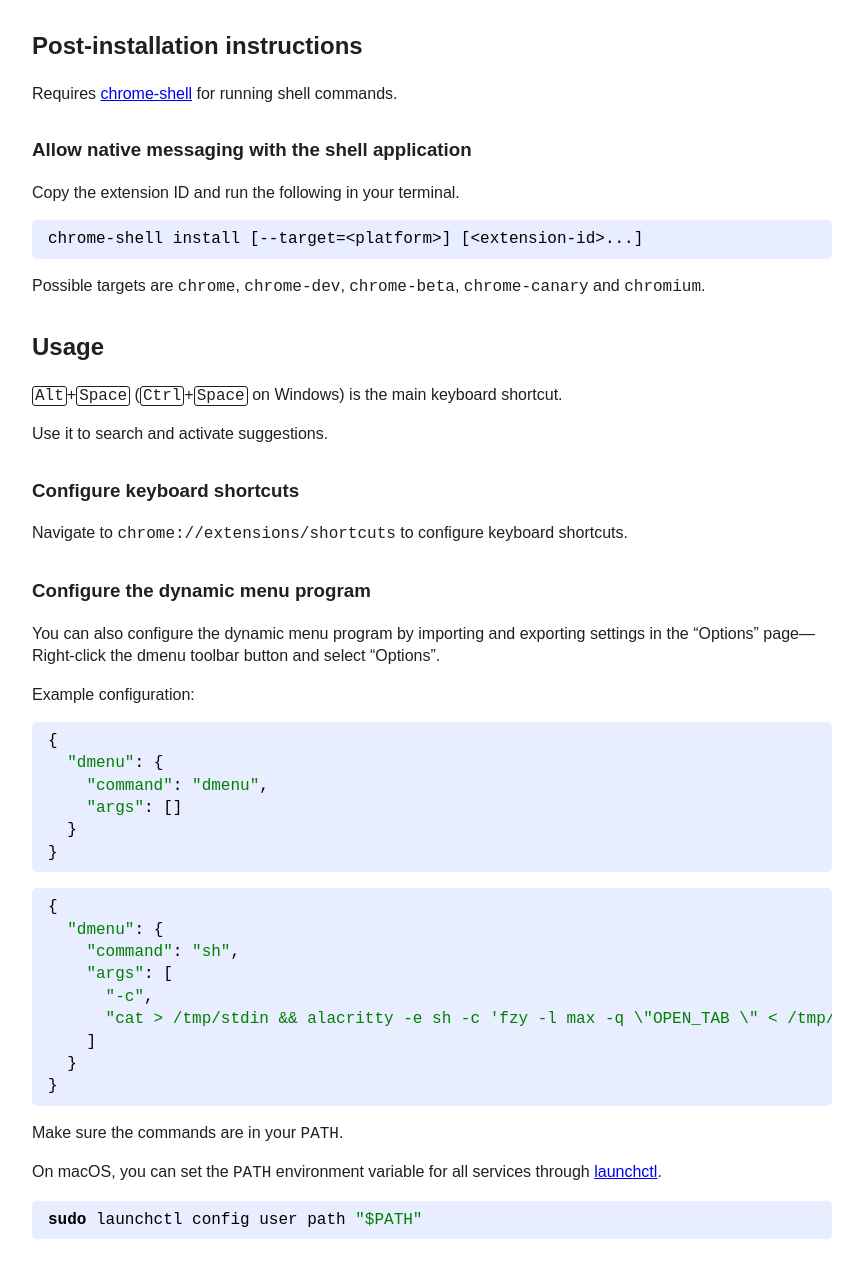
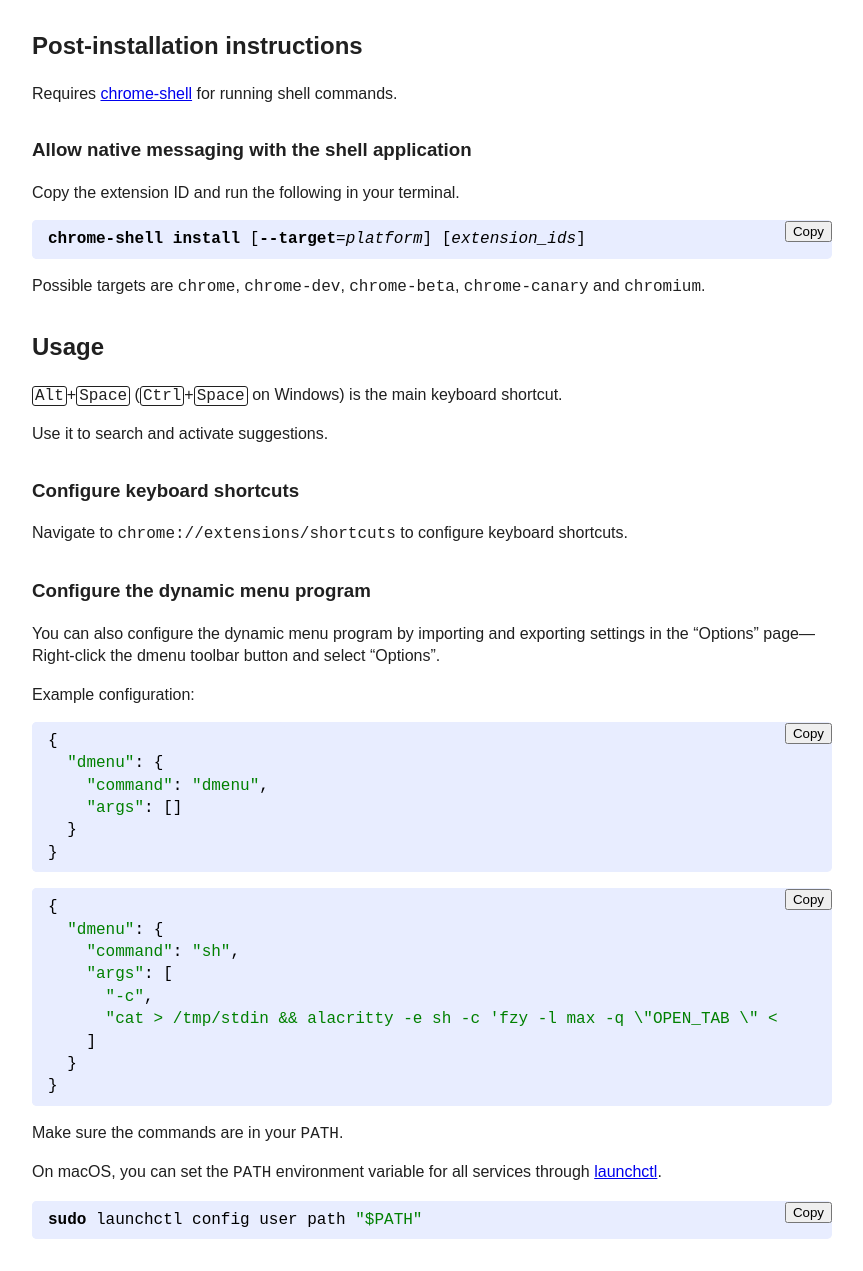
Before and after one commit to taupiqueur/chrome-dmenu, a browser extension: page src/manual/manual.html in a window 1280 px wide. Shown: the part 69-1340 px from the top of the page, without its empty margins (208-1071 px from the left). Drawn offline with Linux system fonts and the light colour scheme.

Commit message:
Add a “copy to clipboard” button to code blocks

```diff
--- a/src/manual/manual.css
+++ b/src/manual/manual.css
@@ -174,6 +174,19 @@
   font-style: italic;
 }
 
+.code-block-container {
+  display: flex;
+  justify-content: space-between;
+  margin-block: 1em;
+  border-radius: 0.3em;
+  background-color: var(--code-block-background-color);
+  color: var(--code-block-text-color);
+}
+
+.code-block-container pre:has(code) {
+  margin: 0;
+}
+
 pre {
   overflow: auto;
 }
--- a/src/manual/manual.html
+++ b/src/manual/manual.html
@@ -30,8 +30,21 @@
           <p>
             Copy the extension ID and run the following in your terminal.
           </p>
-          <pre><code>chrome-shell install [--target=&lt;platform&gt;] [&lt;extension-id&gt;...]
+          <div class="code-block-container">
+            <pre><code><b>chrome-shell</b> <b>install</b> [<b>--target</b>=<i>platform</i>] [<i>extension_ids</i>]
 </code></pre>
+            <div>
+              <button
+                aria-label="Copy"
+                data-copy-feedback="Copied!"
+                data-action="copyToClipboard"
+                value="chrome-shell install [--target=platform] [extension_ids]
+"
+              >
+                Copy
+              </button>
+            </div>
+          </div>
           <p>
             Possible targets are <code>chrome</code>, <code>chrome-dev</code>, <code>chrome-beta</code>, <code>chrome-canary</code> and <code>chromium</code>.
           </p>
@@ -72,14 +85,33 @@
           <p>
             Example configuration:
           </p>
-          <pre><code data-lang="json">{
+          <div class="code-block-container">
+            <pre><code data-lang="json">{
   <span data-type="string">"dmenu"</span>: {
     <span data-type="string">"command"</span>: <span data-type="string">"dmenu"</span>,
     <span data-type="string">"args"</span>: []
   }
 }
 </code></pre>
-          <pre><code data-lang="json">{
+            <div>
+              <button
+                aria-label="Copy"
+                data-copy-feedback="Copied!"
+                data-action="copyToClipboard"
+                value="{
+  &quot;dmenu&quot;: {
+    &quot;command&quot;: &quot;dmenu&quot;,
+    &quot;args&quot;: []
+  }
+}
+"
+              >
+                Copy
+              </button>
+            </div>
+          </div>
+          <div class="code-block-container">
+            <pre><code data-lang="json">{
   <span data-type="string">"dmenu"</span>: {
     <span data-type="string">"command"</span>: <span data-type="string">"sh"</span>,
     <span data-type="string">"args"</span>: [
@@ -89,16 +121,50 @@
   }
 }
 </code></pre>
+            <div>
+              <button
+                aria-label="Copy"
+                data-copy-feedback="Copied!"
+                data-action="copyToClipboard"
+                value="{
+  &quot;dmenu&quot;: {
+    &quot;command&quot;: &quot;sh&quot;,
+    &quot;args&quot;: [
+      &quot;-c&quot;,
+      &quot;cat > /tmp/stdin && alacritty -e sh -c 'fzy -l max -q \&quot;OPEN_TAB \&quot; < /tmp/stdin > /tmp/stdout' && [ -s /tmp/stdout ] && cat /tmp/stdout&quot;
+    ]
+  }
+}
+"
+              >
+                Copy
+              </button>
+            </div>
+          </div>
           <p>
             Make sure the commands are in your <code>PATH</code>.
           </p>
           <p>
             On macOS, you can set the <code>PATH</code> environment variable for all services through <a href="https://ss64.com/osx/launchctl.html">launchctl</a>.
           </p>
-          <pre><code data-lang="sh"><span data-type="keyword">sudo</span> launchctl config user path <span data-type="string">"$PATH"</span>
+          <div class="code-block-container">
+            <pre><code data-lang="sh"><span data-type="keyword">sudo</span> launchctl config user path <span data-type="string">"$PATH"</span>
 </code></pre>
+            <div>
+              <button
+                aria-label="Copy"
+                data-copy-feedback="Copied!"
+                data-action="copyToClipboard"
+                value="sudo launchctl config user path &quot;$PATH&quot;
+"
+              >
+                Copy
+              </button>
+            </div>
+          </div>
         </section>
       </section>
     </main>
+    <script type="module" src="manual.js"></script>
   </body>
 </html>
--- /dev/null
+++ b/src/manual/manual.js
@@ -0,0 +1,26 @@
+const buttonElements = document.querySelectorAll('button')
+
+for (const buttonElement of buttonElements) {
+  const actionName = buttonElement.dataset.action
+
+  switch (actionName) {
+    case 'copyToClipboard':
+      buttonElement.addEventListener('click', () => {
+        navigator.clipboard
+          .writeText(buttonElement.value)
+          .then(() => {
+            buttonElement.textContent = buttonElement.dataset.copyFeedback
+            setTimeout(() => {
+              buttonElement.textContent = buttonElement.ariaLabel
+            }, 1000)
+          })
+      })
+      break
+
+    default:
+      console.error(
+        'Unknown action: "%s"',
+        actionName
+      )
+  }
+}
```
